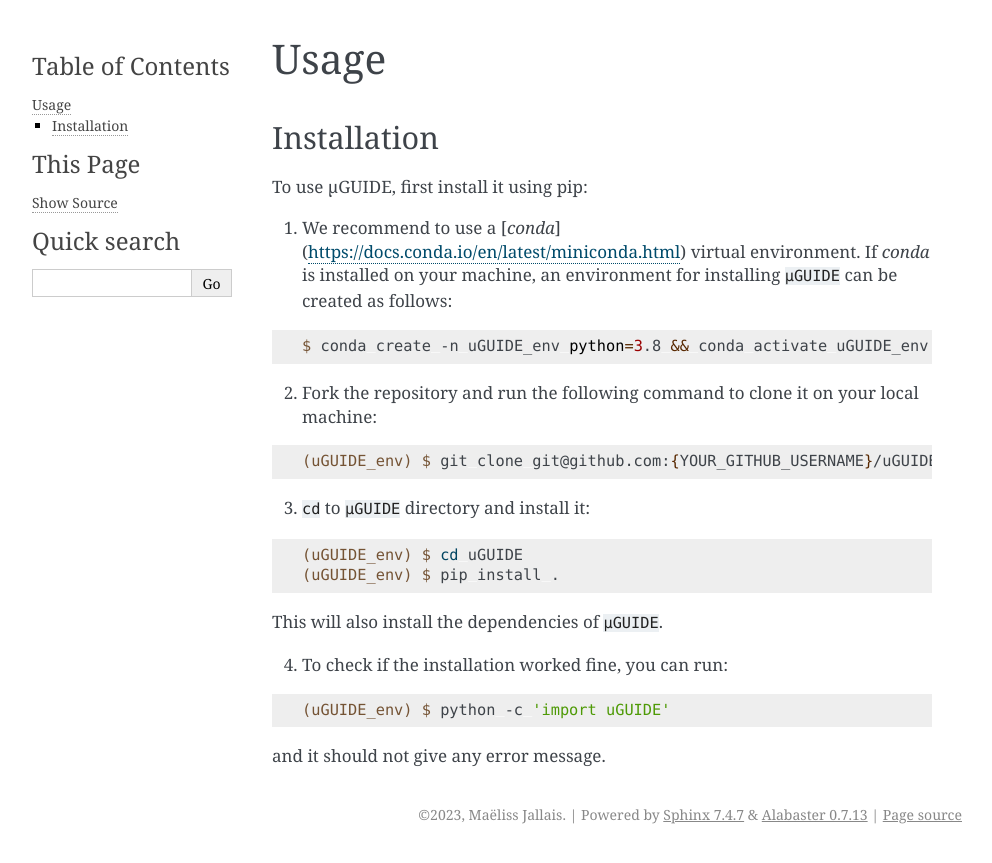
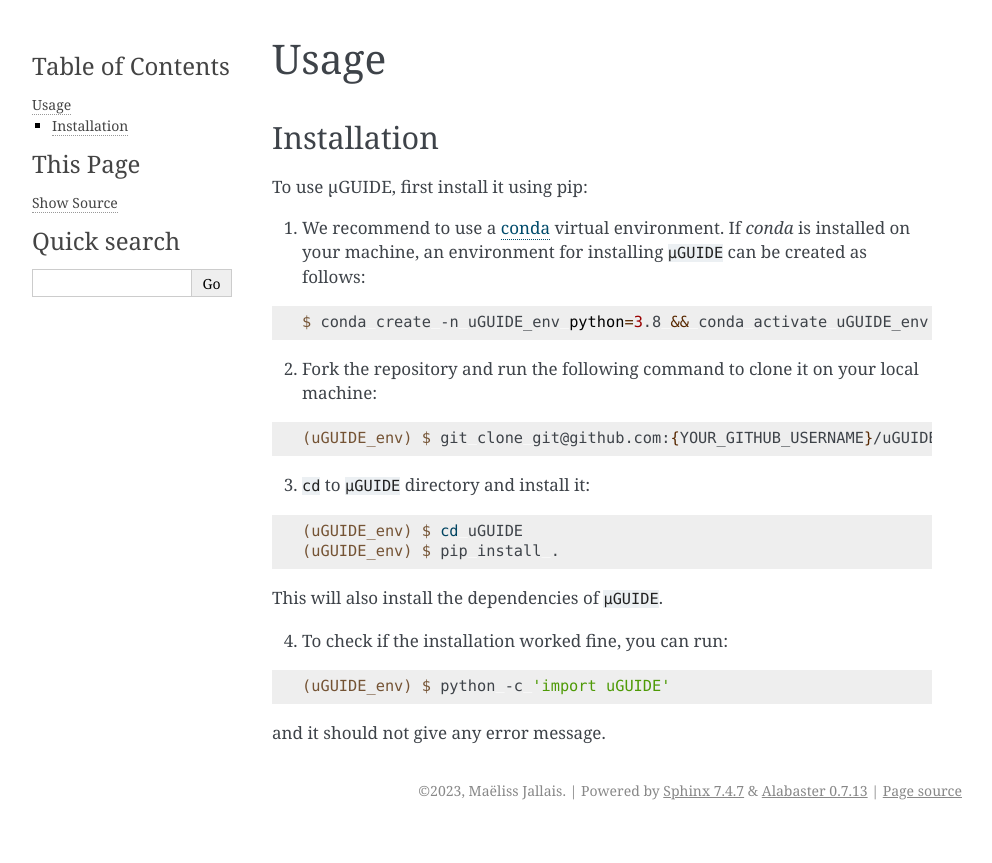
Before and after one commit to mjallais/uGUIDE, a Sphinx documentation site: the page built from docs/source/usage.rst, in a window 1280 px wide. Shown: the top 863 px of the page, without its empty margins (148-1140 px from the left). Built offline with Sphinx 7.4.7, drawn with Linux system fonts in a browser that asks for light colours.

Commit message:
Update link to conda in documentation

```diff
--- a/docs/source/usage.rst
+++ b/docs/source/usage.rst
@@ -8,7 +8,7 @@ Installation
 
 To use μGUIDE, first install it using pip:
 
-1. We recommend to use a  [`conda`](https://docs.conda.io/en/latest/miniconda.html) virtual environment. If `conda` is installed on your machine, an environment for installing ``μGUIDE`` can be created as follows:
+1. We recommend to use a  `conda <https://docs.conda.io/en/latest/miniconda.html>`_ virtual environment. If `conda` is installed on your machine, an environment for installing ``μGUIDE`` can be created as follows:
 
 .. code-block:: console
 
```
